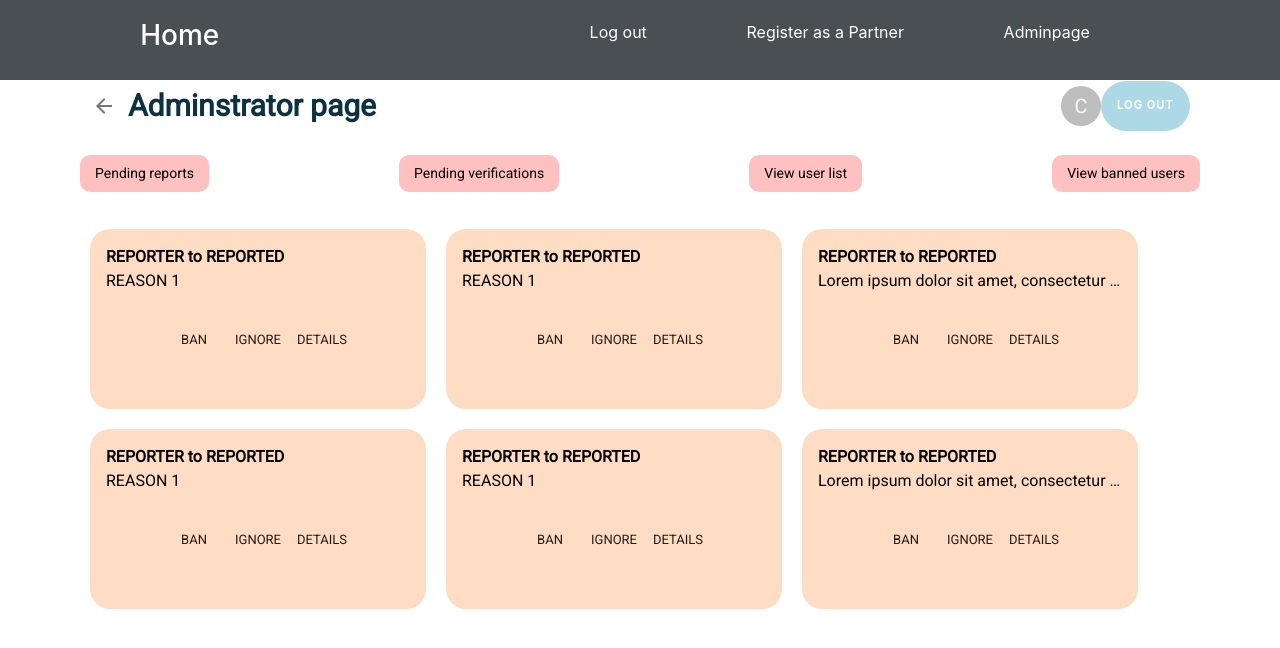
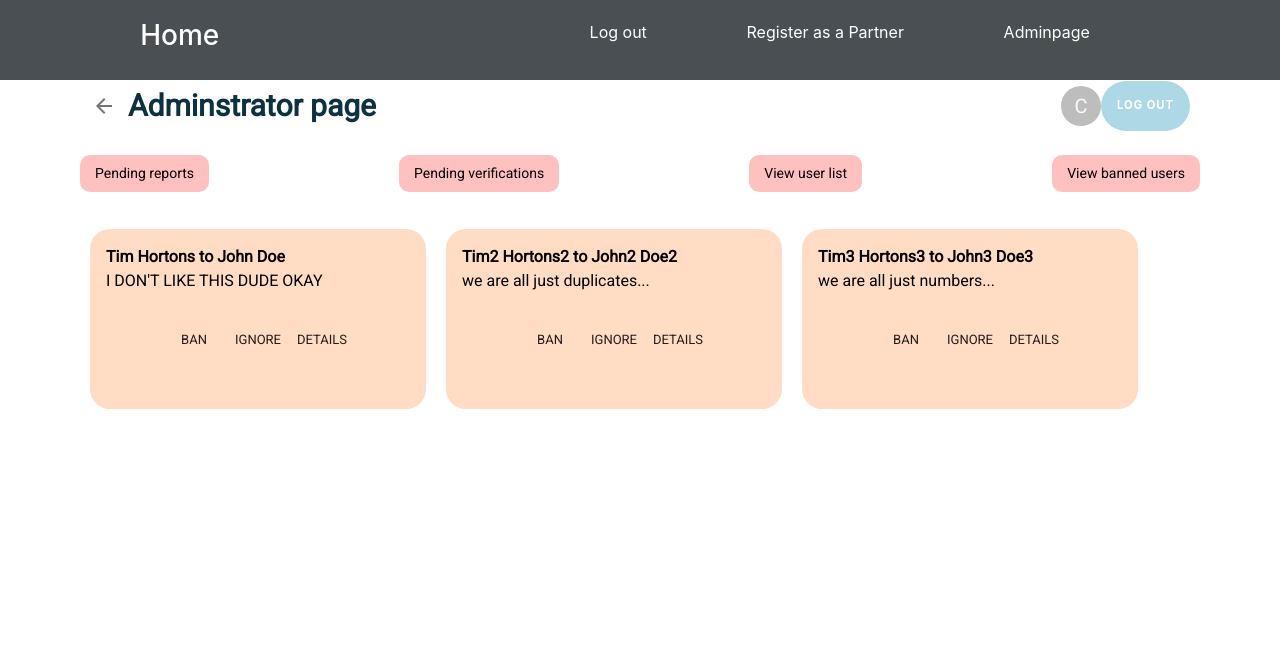
Before and after one commit to t-jung/African-Impact-Project, a React (Create React App) app in the folder c01/: page /adminpage in a window 1280 px wide. Shown: the top 648 px of the page. Built offline with nearby package versions, Linux system fonts and the light colour scheme.

Commit message:
Mapping test database into admin page

```diff
--- a/c01/src/AdminComponents/AdminPage.js
+++ b/c01/src/AdminComponents/AdminPage.js
@@ -10,15 +10,65 @@ import Typography from '@material-ui/core/Typography';
 import IconButton from '@material-ui/core/IconButton';
 import { ThemeProvider, withStyles, makeStyles } from '@material-ui/styles';
 import Grid from '@material-ui/core/Grid';
+import List from '@material-ui/core/List';
+import ListItemIcon from '@material-ui/core/ListItemIcon';
+import ListItem from '@material-ui/core/ListItem';
+import ListItemText from '@material-ui/core/ListItemText';
 import { flexbox, sizing } from '@material-ui/system';
 
 import ArrowBackIcon from '@material-ui/icons/ArrowBack';
 
 import "@fontsource/roboto";
 import theme from '../styles.js';
-import { Avatar } from '@material-ui/core';
+import { Avatar, ListItemAvatar } from '@material-ui/core';
 
 const styletheme = styles;
+const userList = [
+    {
+        name: 'John Doe',
+        icon: <Avatar>J</Avatar>
+    },
+    {
+        name: 'John1 Doe1',
+        icon: <Avatar>J1</Avatar>
+    },
+    {
+        name: 'John2 Doe2',
+        icon: <Avatar>J2</Avatar>
+    },
+];
+const bannedList = [
+    {
+        name: 'Tim Hortons',
+        icon: <Avatar>T</Avatar>
+    },
+    {
+        name: 'Tim1 Hortons1',
+        icon: <Avatar>T1</Avatar>
+    },
+    {
+        name: 'Tim2 Hortons2',
+        icon: <Avatar>T2</Avatar>
+    },
+];
+const reportsList = [
+    {
+        reporter: 'Tim Hortons',
+        reported: 'John Doe',
+        reason: "I DON'T LIKE THIS DUDE OKAY"
+    },
+    {
+        reporter: 'Tim2 Hortons2',
+        reported: 'John2 Doe2',
+        reason: "we are all just duplicates..."
+    },
+    {
+        reporter: 'Tim3 Hortons3',
+        reported: 'John3 Doe3',
+        reason: "we are all just numbers..."
+    },
+];
+
 
 const TabButton =  withStyles((theme) => ({
     root: {
@@ -113,52 +163,80 @@ const AdminPage = () => {
 
                 </Grid>
             </div>
-            <DisplayBoard   displayBannedUsers={displayBannedUsers}
-                            displayPendingVerif={displayPendingVerif}
-                            displayViewUserList={displayViewUserList}
-                            displayPendingBoard={displayPendingBoard}/>
+            <DisplayBoard
+                displayBannedUsers={displayBannedUsers}
+                displayPendingVerif={displayPendingVerif}
+                displayViewUserList={displayViewUserList}
+                displayPendingBoard={displayPendingBoard}/>
         </div>
     );
 }
 
 const DisplayBoard = (props) => {
     if(props.displayBannedUsers) {
-
+        return(
+            <ViewUserList bannedUsers={true}/>
+        );
     } else if (props.displayPendingVerif) {
         return (
-           <VerifBoard {...props}/>
+           <VerifBoard/>
         );
-
     } else if (props.displayViewUserList) {
-
+        return(
+            <ViewUserList bannedUsers={false}/>
+        );
     } else {
         return (
-            <PendingBoard {...props}/>
+            <PendingBoard/>
         );
     }
 }
 
-const PendingBoard = (props) => {
+const ViewUserList = (props) => {
+    const list = (props.bannedUsers ? bannedList : userList);
+    return(
+        <List>
+            {list.map(item => (
+                <ListItem key={item.name}>
+                    <ListItemAvatar>{item.icon}</ListItemAvatar>
+                    <ListItemText primary={item.name}/>
+                </ListItem>
+            ))}
+        </List>
+    );
+
+}
+
+const PendingBoard = () => {
     return (
         <Grid container>
             <Grid item container direction="row" justify="flex-start" alignItems="center">
-                <ReportCard reporter="REPORTER" reported="REPORTED" reason="REASON 1"/>
-                <ReportCard reporter="REPORTER" reported="REPORTED" reason="REASON 1"/>
-                <ReportCard reporter="REPORTER" reported="REPORTED" reason="Lorem ipsum dolor sit amet, consectetur adipiscing elit. Ut elementum accumsan purus vel sollicitudin. Ut eu nibh massa. In consequat sagittis enim, sed gravida lectus aliquet non. Nulla in eros sed quam tempor euismod. Curabitur libero dolor, hendrerit vel pharetra at, venenatis sed elit. Fusce venenatis dolor et lacinia..."/>
-                <ReportCard reporter="REPORTER" reported="REPORTED" reason="REASON 1"/>
-                <ReportCard reporter="REPORTER" reported="REPORTED" reason="REASON 1"/>
-                <ReportCard reporter="REPORTER" reported="REPORTED" reason="Lorem ipsum dolor sit amet, consectetur adipiscing elit. Ut elementum accumsan purus vel sollicitudin. Ut eu nibh massa. In consequat sagittis enim, sed gravida lectus aliquet non. Nulla in eros sed quam tempor euismod. Curabitur libero dolor, hendrerit vel pharetra at, venenatis sed elit. Fusce venenatis dolor et lacinia..."/>
+                {reportsList.map(item => (
+                    <ReportCard reporter={item.reporter} reported={item.reported} reason={item.reason}/>
+                ))}
             </Grid>
         </Grid>
     )
 }
 
-const VerifBoard = (props) => {
+const verifList = [
+    {
+        name: 'Some Company',
+        site: 'https://www.w3schools.com',
+    },
+    {
+        name: 'Another Company',
+        site: 'https://www.w3schools.com',
+    },
+];
+
+const VerifBoard = () => {
     return (
         <Grid container>
             <Grid item container direction="row" justify="flex-start" alignItems="center">
-                <VerifCard companyName="Some Company" link={<a href="https://www.w3schools.com">Visit W3Schools</a>}/>
-                <VerifCard companyName="Another Company" link={<a href="https://www.w3schools.com">Visit W3Schools</a>}/>
+                {verifList.map(item => {
+                    <VerifCard companyName={item.name} link={item.site}/>
+                })}
             </Grid>
         </Grid>
     )
@@ -166,10 +244,10 @@ const VerifBoard = (props) => {
 
 const ReportCardStyled =  withStyles((theme) => ({
     root: {
+        background: theme.palette.secondaryBackground.main,
         width: '30%',
         height: 180,
         minWidth: 200,
-        background: theme.palette.secondaryBackground.main,
         borderRadius: 20,
         border: 0,
         color: 'black',
@@ -178,23 +256,24 @@ const ReportCardStyled =  withStyles((theme) => ({
     },
 }))(Card);
 
-const VerfCardStyled =  withStyles((theme) => ({
+const VerifCardStyled =  withStyles((theme) => ({
     root: {
+        background: theme.palette.verificationBackground.main,
         width: '30%',
         height: 180,
         minWidth: 200,
-        background: theme.palette.verificationBackground.main,
         borderRadius: 20,
         border: 0,
         color: 'black',
-        fontFamily: theme.typography.fontFamily
+        fontFamily: theme.typography.fontFamily,
+        margin: 10
     },
 }))(Card);
 
 const VerifCard = (props) => {
     return(
-<ThemeProvider theme={styles}>
-            <ReportCardStyled variant="outlined">
+        <ThemeProvider theme={styles}>
+            <VerifCardStyled variant="outlined">
                 <Grid
                     container
                     direction="column"
@@ -207,7 +286,7 @@ const VerifCard = (props) => {
                                     {props.companyName}
                                 </Typography>
                                 <Typography noWrap>
-                                    {props.link}
+                                    <a href={props.link}/>
                                 </Typography>
                             </CardContent>
                         </div>
@@ -217,7 +296,7 @@ const VerifCard = (props) => {
                         direction="row"
                         justify="center"
                         alignItems="center">
-                        <CardActions alignSelf="flex-end">
+                        <CardActions alignself="flex-end">
                             <div class="admin-cardBtn admin-stickBottom">
                                 <Button size="small">Approve</Button>
                                 <Button size="small">Disapprove</Button>
@@ -226,7 +305,7 @@ const VerifCard = (props) => {
                         </CardActions>
                     </Grid>
                 </Grid>
-            </ReportCardStyled>
+            </VerifCardStyled>
         </ThemeProvider>
     );
 }
@@ -257,7 +336,7 @@ const ReportCard = (props) => {
                         direction="row"
                         justify="center"
                         alignItems="center">
-                        <CardActions alignSelf="flex-end">
+                        <CardActions alignself="flex-end">
                             <div class="admin-cardBtn admin-stickBottom">
                                 <Button size="small">Ban</Button>
                                 <Button size="small">Ignore</Button>
```
